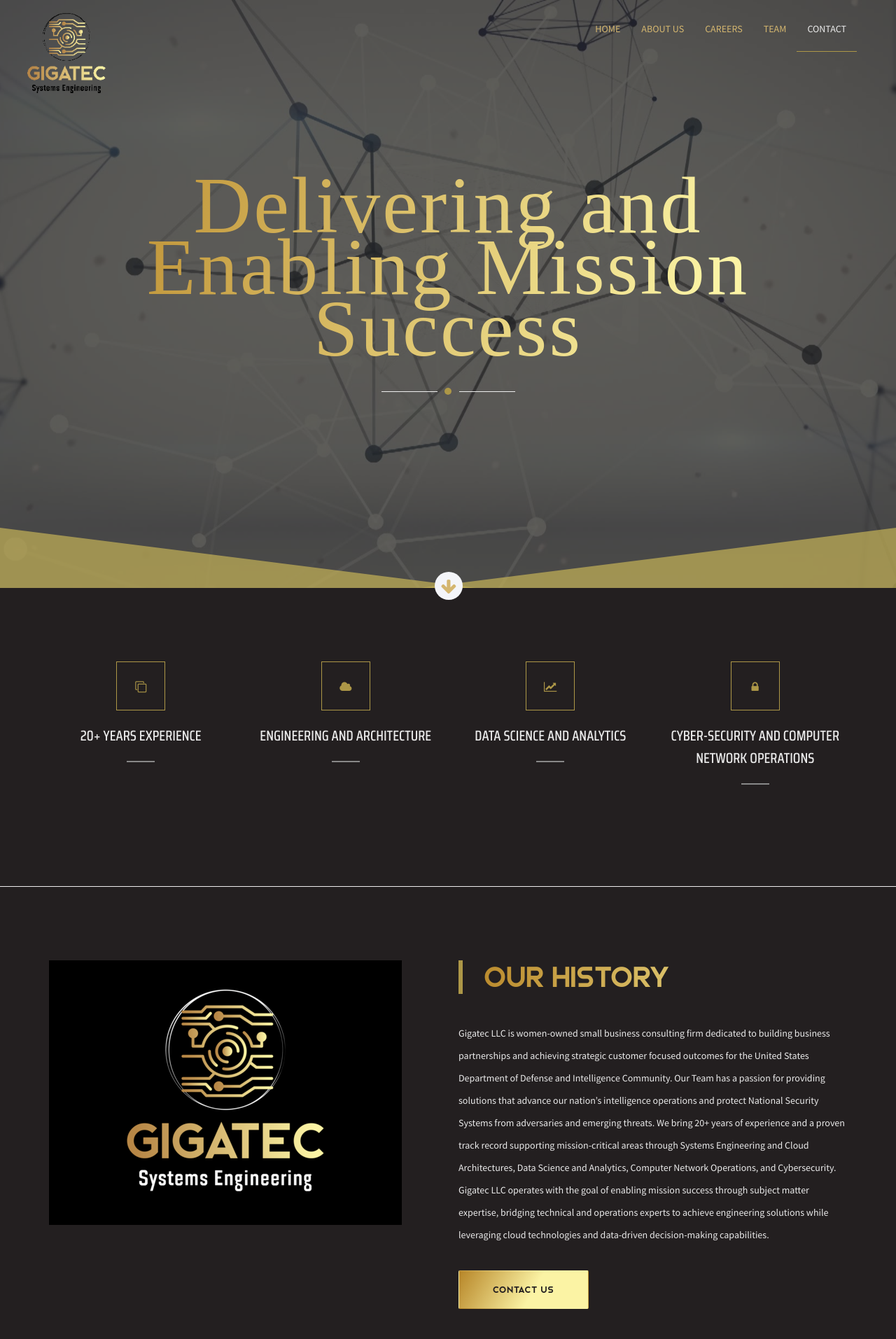
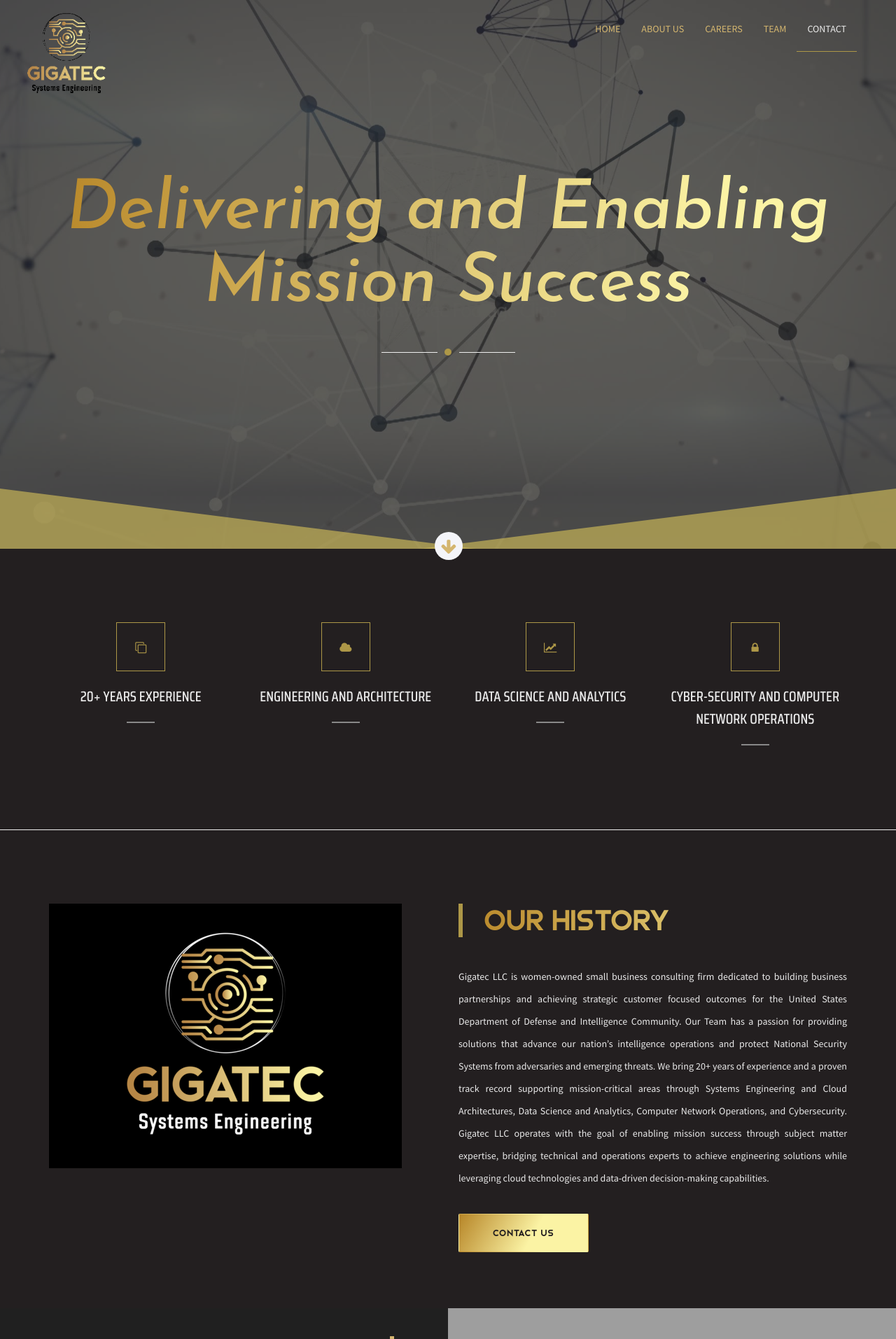
Before and after one commit to Satwik1703/gigatec, a PHP site: page /index.html in a window 1280 px wide. Shown: the top 1913 px of the page at 70% size. Run offline with PHP 8.4, Linux system fonts and the light colour scheme; some libraries are stand-ins or nearby versions; some web fonts are replaced; grey boxes are pictures that could not be loaded.

Commit message:
text-align justify

```diff
--- a/assets/css/style.css
+++ b/assets/css/style.css
@@ -158,14 +158,12 @@ h5 {
     line-height: 2rem;
 }
 h1 {
-    /* font-family: 'cursive'; */
-    /* font-family: 'Courgette', cursive; */
-    /* font-style: italic; */
-    font-family: Connoisseurs;
-    font-size: 7.143rem;
-    line-height: 5.5rem;
-    color:#fff;
-    letter-spacing: .2rem;
+    /* font-family: Connoisseurs; */
+    font-family: 'Josefin Sans', sans-serif;
+    font-size: 6.143rem;
+    line-height: 6.5rem;
+    color:#fff;
+    /* letter-spacing: .2rem; */
 }
 h2 {
   /* color: rgba(173, 151, 71, 1); */
@@ -210,6 +208,7 @@ h6 {
 p {
     line-height: 2rem;
     font-size: 0.875rem;
+    text-align: justify;
 }
 p:last-child {
     margin-bottom: 0px;
@@ -258,7 +257,7 @@ Section
 */
 .sections {
     padding-top:85px;
-    padding-bottom: 105px;
+    padding-bottom: 80px;
     /*overflow: hidden;*/
 }
 .sections.footer {
@@ -847,7 +846,7 @@ input::-ms-input-placeholder {
             service section Style
 ====================================================================*/
 .main_service .head_title{
-    padding: 100px 0px 40px 0px;
+    padding: 40px 0px 60px 0px;
     margin-bottom: 0px;
 }
 .main_service .head_title h2{
--- a/index.html
+++ b/index.html
@@ -32,6 +32,7 @@
         <link href="https://fonts.googleapis.com/css2?family=Saira+Condensed:wght@500&display=swap" rel="stylesheet">
         <link href="https://fonts.googleapis.com/css2?family=Courgette&display=swap" rel="stylesheet">
         <link href="https://fonts.googleapis.com/css2?family=Oswald:wght@600&display=swap" rel="stylesheet">
+        <link href="https://fonts.googleapis.com/css2?family=Josefin+Sans:ital,wght@1,500&display=swap" rel="stylesheet">
 
         <!--For Plugins external css-->
         <link rel="stylesheet" href="assets/css/plugins.css" />
@@ -418,6 +419,22 @@
 
                           <div class="row">
                               <div class="col-md-4 col-sm-6">
+                                <div class="our-team">
+                                    <img src="assets/images/l.jpg" alt=""/>
+                                    <div class="team-content">
+                                        <h3 class="team-prof">
+                                            <a href="https://mail.google.com/mail/?view=cm&fs=1&tf=1&to=ops@gigatec.net" target="_blank">Laura Randall</a>
+                                            <small>Founder, CEO</small>
+                                            <small>20+ years Systems Engineering</small>
+                                        </h3>
+                                        <ul class="social-link">
+                                            <li><a href="https://mail.google.com/mail/?view=cm&fs=1&tf=1&to=ops@gigatec.net" target="_blank" class="fa fa-address-card"></a></li>
+                                        </ul>
+                                    </div>
+                                </div>
+                              </div>
+
+                              <div class="col-md-4 col-sm-6">
                                   <div class="our-team">
                                       <img src="assets/images/j.png" alt=""/>
                                       <div class="team-content">
@@ -428,22 +445,6 @@
                                           </h3>
                                           <ul class="social-link">
                                               <li><a href="https://mail.google.com/mail/?view=cm&fs=1&tf=1&to=hr@gigatec.net" target="_blank" class="fa fa-address-card"> </a></li>
-                                          </ul>
-                                      </div>
-                                  </div>
-                              </div>
-
-                              <div class="col-md-4 col-sm-6">
-                                  <div class="our-team">
-                                      <img src="assets/images/l.jpg" alt=""/>
-                                      <div class="team-content">
-                                          <h3 class="team-prof">
-                                              <a href="https://mail.google.com/mail/?view=cm&fs=1&tf=1&to=ops@gigatec.net" target="_blank">Laura Randall</a>
-                                              <small>Founder, CEO</small>
-                                              <small>20+ years Systems Engineering</small>
-                                          </h3>
-                                          <ul class="social-link">
-                                              <li><a href="https://mail.google.com/mail/?view=cm&fs=1&tf=1&to=ops@gigatec.net" target="_blank" class="fa fa-address-card"></a></li>
                                           </ul>
                                       </div>
                                   </div>
```
